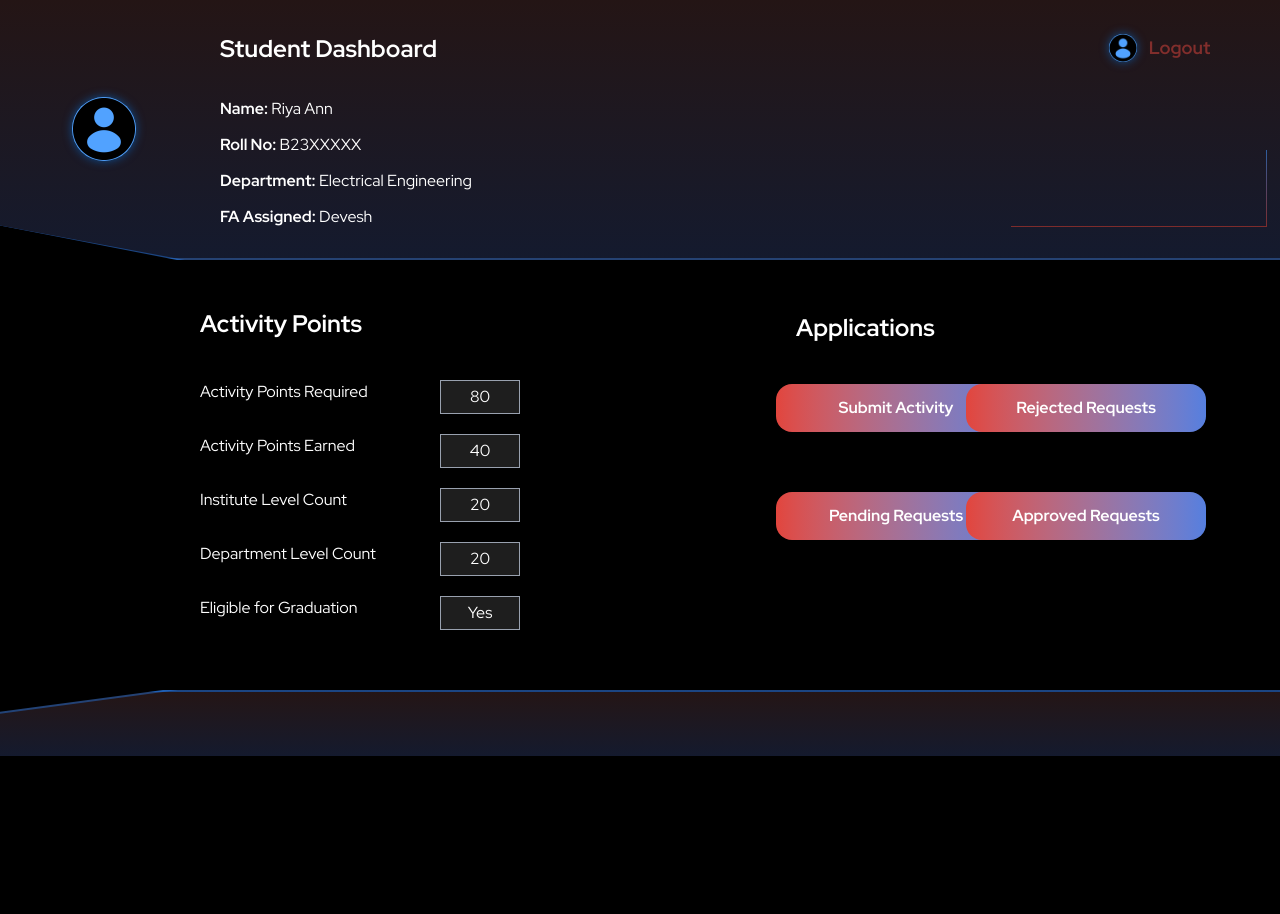
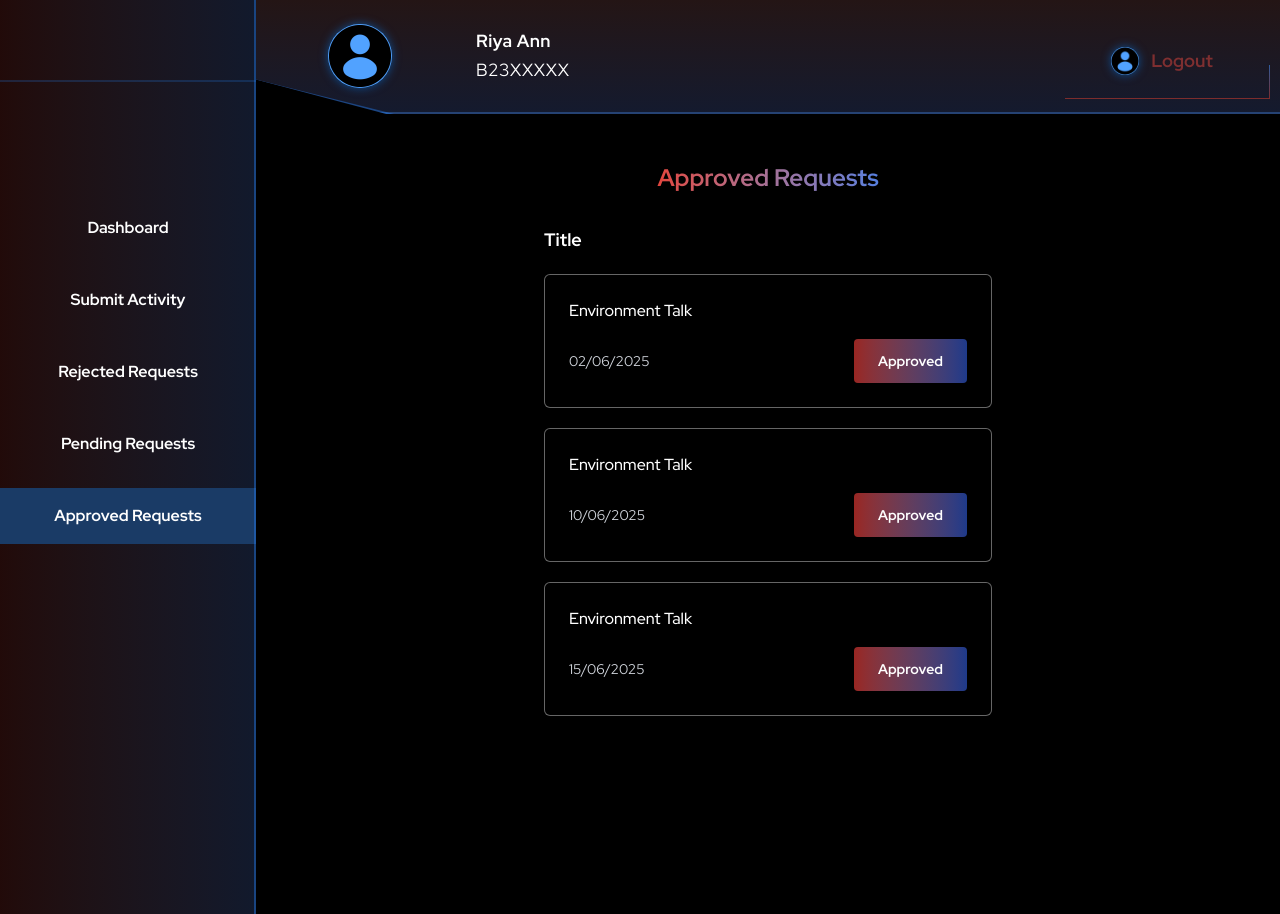
Before and after one commit to GDSC-NIT-Calicut/apms-frontend, a React (Vite) app: page /approved-requests in a window 1280 px wide. Before the commit this address led to /dashboard. Before the commit the page ends 800 px from the top, so only its background shows below. Built offline with nearby package versions, Linux system fonts and the light colour scheme; sample sign-in values are in the browser's storage.

Commit message:
approved and pending requests pages added

```diff
--- a/src/App.tsx
+++ b/src/App.tsx
@@ -5,6 +5,8 @@ import LoginPage from './pages/Login';
 import Dashboard from './pages/Dashboard';
 import SubmitActivity from './pages/SubmitActivity';
 import ProtectedRoute from './components/protectedRoute';
+import PendingRequests from './pages/PendingRequests.tsx';
+import ApprovedRequests from './pages/ApprovedRequests.tsx';
 
 function App() {
   const [isLoggedIn, setIsLoggedIn] = useState(()=>{
@@ -25,6 +27,8 @@ function App() {
           {/* Sidebar Layout Routes */}
           <Route element={<SidebarLayout setIsLoggedIn={setIsLoggedIn}/>}>
             <Route path="/submit-activity" element={<SubmitActivity />} />
+            <Route path="/pending-requests" element={<PendingRequests />} />
+            <Route path="/approved-requests" element={<ApprovedRequests />} />
             {/* Add more routes with sidebar here */}
           </Route>
         </Route>
--- a/src/components/Cards.tsx
+++ b/src/components/Cards.tsx
@@ -14,12 +14,12 @@ const statusStyles: Record<CardProps["status"], string> = {
 
 const Cards: React.FC<CardProps> = ({ title, date, status }) => {
   return (
-    <div className="border border-white/30 rounded-md w-90 px-6 py-6 flex flex-col gap-4 bg-black text-white">
+    <div className="border border-white/40 rounded-md w-full max-w-md px-6 py-6 flex flex-col gap-4 bg-black text-white shadow-sm">
       <div className="text-base font-medium">{title}</div>
-      <div className="flex justify-between items-center">
+      <div className="flex justify-between items-center flex-wrap gap-y-2">
         <span className="text-sm text-gray-300">{date}</span>
         <span
-          className={`text-sm px-5 py-3 rounded font-semibold ${statusStyles[status]}`}
+          className={`text-sm px-6 py-3 rounded font-semibold ${statusStyles[status]}`}
         >
           {status}
         </span>
--- a/src/components/Sidebar.tsx
+++ b/src/components/Sidebar.tsx
@@ -26,7 +26,7 @@ export default function Sidebar() {
   }, [location.pathname]);
 
   return (
-    <div className="w-64 min-h-screen bg-gradient-to-r from-[rgba(226,69,61,0.15)] to-[rgba(85,127,223,0.2)] relative">
+    <div className="hidden md:block w-64 min-h-screen bg-gradient-to-r from-[rgba(226,69,61,0.15)] to-[rgba(85,127,223,0.2)] relative">
       <div className="absolute top-0 right-0 w-[2px] h-full bg-[rgba(38,134,255,0.4)]" />
       <div
         className="absolute left-0 w-full h-[1.5px] bg-[rgba(38,134,255,0.2)]"
--- /dev/null
+++ b/src/pages/ApprovedRequests.tsx
@@ -0,0 +1,46 @@
+import React from "react";
+import Cards from "../components/Cards";
+
+interface ApprovedItem {
+  title: string;
+  date: string;
+  status: "Approved";
+}
+
+export default function ApprovedRequests(): React.ReactElement {
+  const approvedItems: ApprovedItem[] = [
+    { title: "Environment Talk", date: "02/06/2025", status: "Approved" },
+    { title: "Environment Talk", date: "10/06/2025", status: "Approved" },
+    { title: "Environment Talk", date: "15/06/2025", status: "Approved" },
+  ];
+
+  return (
+    <div className="flex min-h-screen bg-black text-white">
+      <main className="flex-1 flex flex-col">
+        <section className="flex justify-center items-center flex-col mt-12 px-4">
+          {/* Gradient Heading */}
+          <h2 className="text-2xl font-bold bg-gradient-to-r from-[#E2453D] to-[#557FDF] text-transparent bg-clip-text mb-8">
+            Approved Requests
+          </h2>
+
+          <div className="w-full max-w-md">
+            {/* Title Label */}
+            <div className="text-white font-semibold text-lg mb-5">Title</div>
+
+            {/* Card List */}
+            <div className="flex flex-col gap-5">
+              {approvedItems.map((item, idx) => (
+                <Cards
+                  key={idx}
+                  title={item.title}
+                  date={item.date}
+                  status={item.status}
+                />
+              ))}
+            </div>
+          </div>
+        </section>
+      </main>
+    </div>
+  );
+}
--- /dev/null
+++ b/src/pages/PendingRequests.tsx
@@ -0,0 +1,46 @@
+import React from "react";
+import Cards from "../components/Cards";
+
+interface PendingItem {
+  title: string;
+  date: string;
+  status: "In process" | "Approved" | "Resubmit";
+}
+
+export default function PendingRequests(): React.ReactElement {
+  const pendingItems: PendingItem[] = [
+    { title: "Environment Talk", date: "28/5/2025", status: "In process" },
+    { title: "Environment Talk", date: "28/5/2025", status: "In process" },
+    { title: "Environment Talk", date: "28/5/2025", status: "In process" },
+  ];
+
+  return (
+    <div className="flex min-h-screen bg-black text-white">
+      {/* Main Content */}
+      <main className="flex-1 flex flex-col">
+        <section className="flex justify-center items-center flex-col mt-12 px-4">
+          {/* Gradient Heading (aligned same as SubmitActivity) */}
+          <h2 className="text-2xl font-bold bg-gradient-to-r from-[#E2453D] to-[#557FDF] text-transparent bg-clip-text mb-8">
+            Pending Requests
+          </h2>
+
+          <div className="w-full max-w-md">
+            {/* Title label and underline */}
+            <div className="text-white font-semibold text-lg mb-5">Title</div>
+            {/* Card List */}
+            <div className="flex flex-col gap-5">
+              {pendingItems.map((item, idx) => (
+                <Cards
+                  key={idx}
+                  title={item.title}
+                  date={item.date}
+                  status={item.status}
+                />
+              ))}
+            </div>
+          </div>
+        </section>
+      </main>
+    </div>
+  );
+}
```
